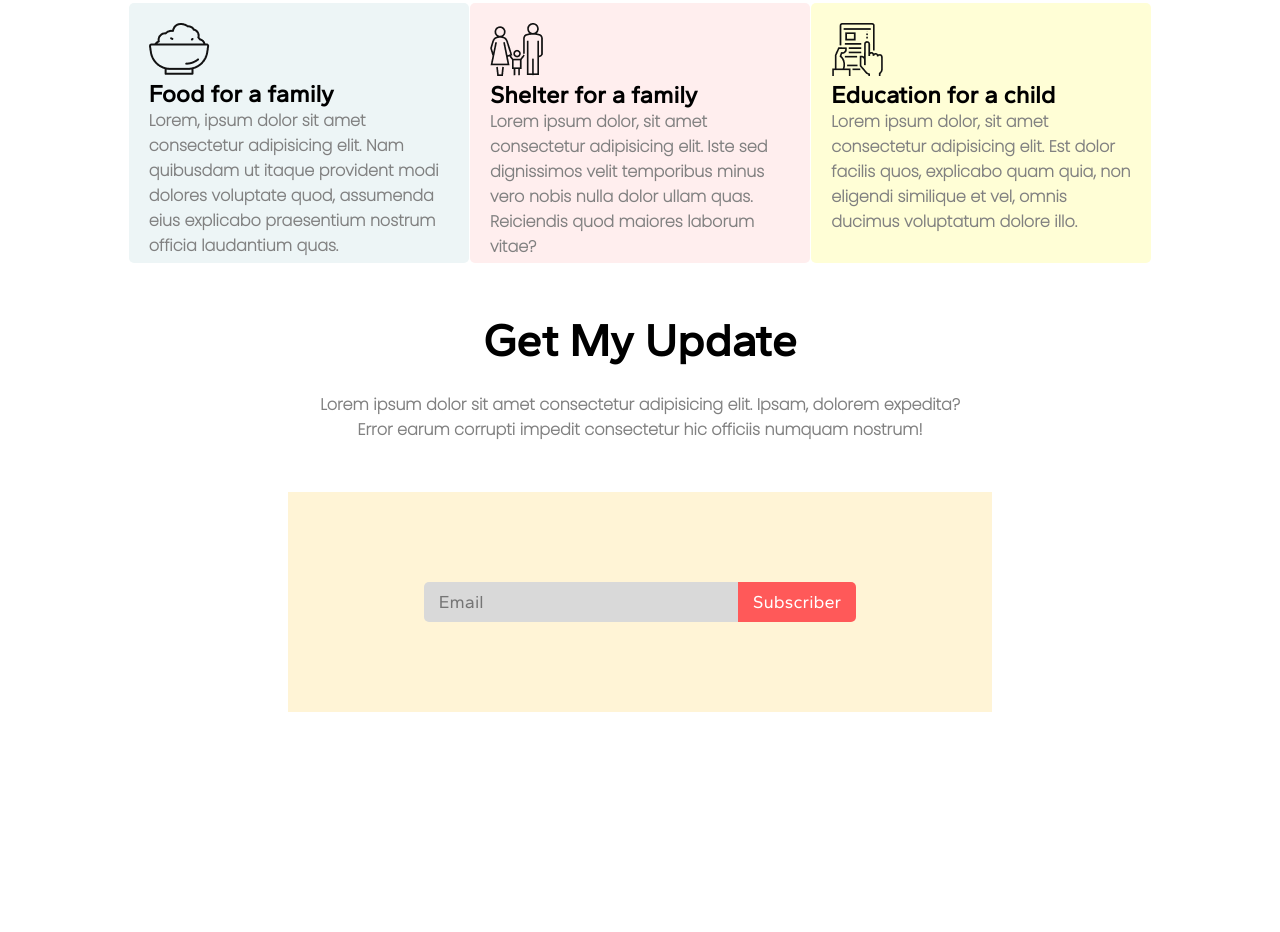
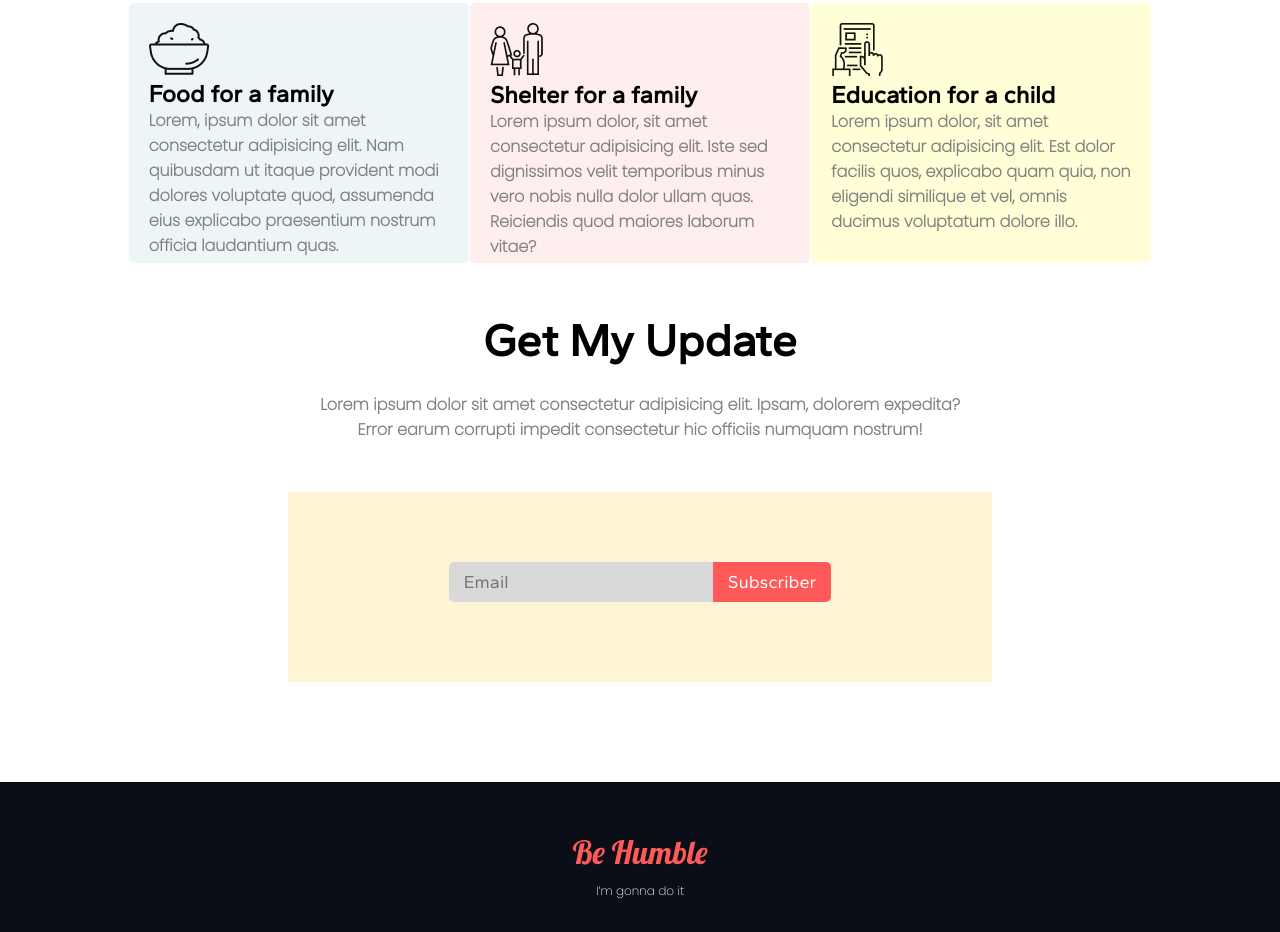
Before and after one commit to shuvrasaha/NGO-Donation, a plain HTML site: page index.html in a window 1280 px wide. Shown: the part 1596-2528 px from the top of the page. Before the commit the page ends 2363 px from the top, so only its background shows below. Drawn offline with Linux system fonts and the light colour scheme.

Commit message:
ekta baki

```diff
--- a/index.html
+++ b/index.html
@@ -80,5 +80,9 @@
         </div>
 
     </section>
+    <footer>
+        <h1>Be Humble</h1>
+        <p>I’m gonna do it</p>
+    </footer>
 </body>
 </html>
--- a/style.css
+++ b/style.css
@@ -2,7 +2,6 @@
     font-family: 'Gantari', sans-serif;
     margin: 0 auto;
     padding: 0;
-    /*font-family: 'Lobster', cursive; */
 }
 .container{
     background-image: url(./images/donation13.jpg);
@@ -145,18 +144,17 @@ hr{
     margin-bottom: 50px;
 }
 .email{
-
     background-color: #FFF4D6;
     width: 55%;
-    height: 130px;
-    padding-top: 90px;
+    height: 120px;
+    padding-top: 70px;
     margin-bottom: 55px;
 
 }
 #type-email{
     font-size: 18px;
     border: none;
-    width: 300px;
+    width: 250px;
     height: 40px;
     background-color: #d9d9d9;
     outline: none;
@@ -179,3 +177,24 @@ hr{
     border-radius: 0 5px 5px 0;
 
 }
+footer{
+    background-color: #0B0D17;
+    width: 100%;
+    height: 150px;
+    text-align: center;
+    margin-top: 100px;
+
+}
+footer h1{
+font-family: 'Lobster', cursive;
+color: #ff5959;
+padding-top: 50px;
+font-weight: 500;
+
+}
+footer p {
+    color:  white;
+    font-family: 'Poppins', sans-serif;
+    font-size: 12px;
+    padding-top: 10px;;
+}
```
